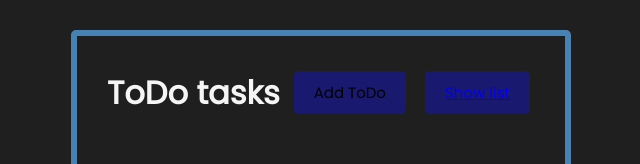
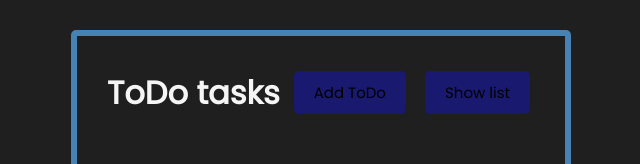
Before and after one commit to RyuzakiHelix/cs_todo_app, an Angular app in the folder front/: page / in a window 1280 px wide. Shown: the top 164 px of the page, without its empty margins (319-959 px from the left). Built offline with nearby package versions, Linux system fonts and the light colour scheme.

Commit message:
fix: changed link route to button
removed <a> from show list, moved routerLink to button

```diff
--- a/front/src/app/components/header/header.component.html
+++ b/front/src/app/components/header/header.component.html
@@ -1,5 +1,5 @@
 <header>
     <h1>{{title}}</h1>
     <app-button color="{{showAddToDo ? 'red': '#191970'}}" text="{{showAddToDo ? 'Close Add': 'Add ToDo'}}" (btnClick)="AddTask()"></app-button>
-    <button [ngStyle]="{'background-color': '#191970'}" class="btn"><a routerLink="/todo-list" routerLinkActive="active">Show list</a></button>
+    <button [ngStyle]="{'background-color': '#191970'}" class="btn" routerLink="/todo-list" routerLinkActive="active">Show list</button>
 </header>
```
